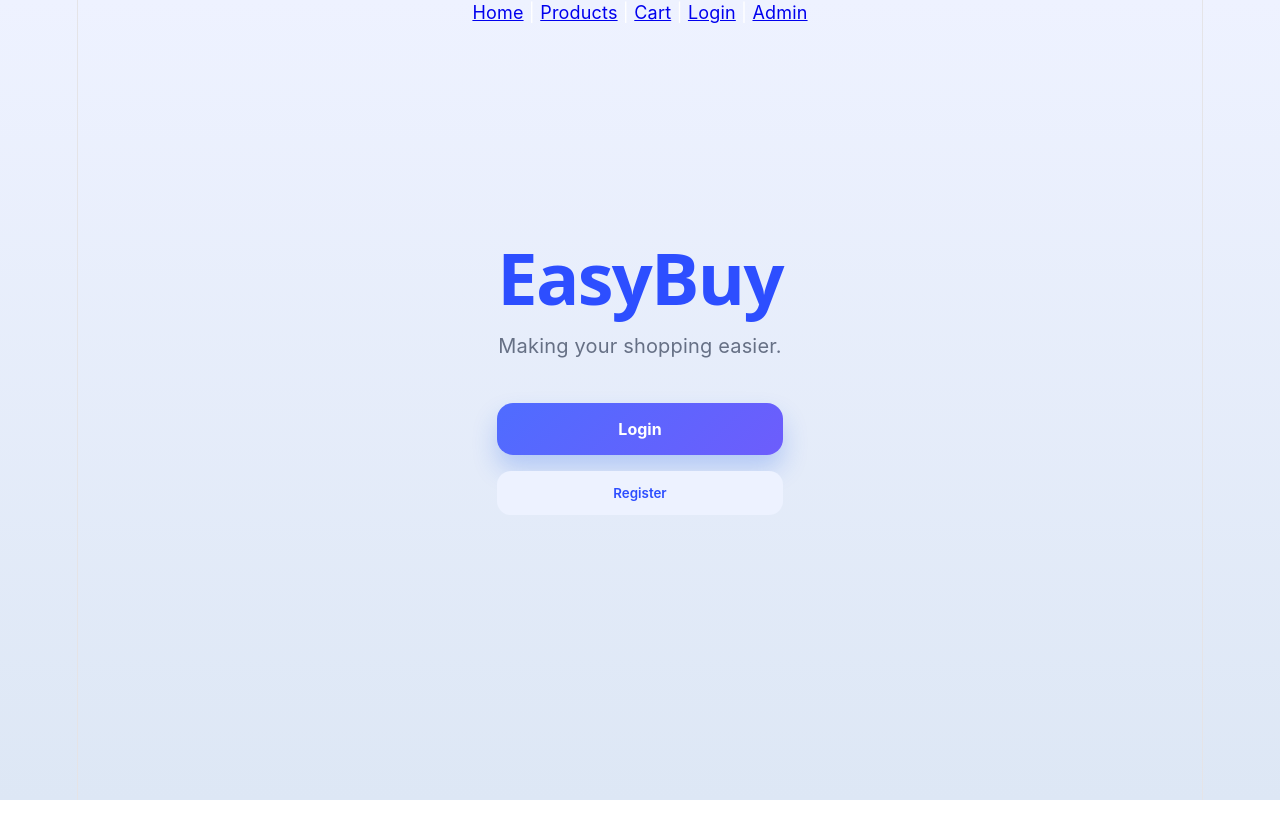
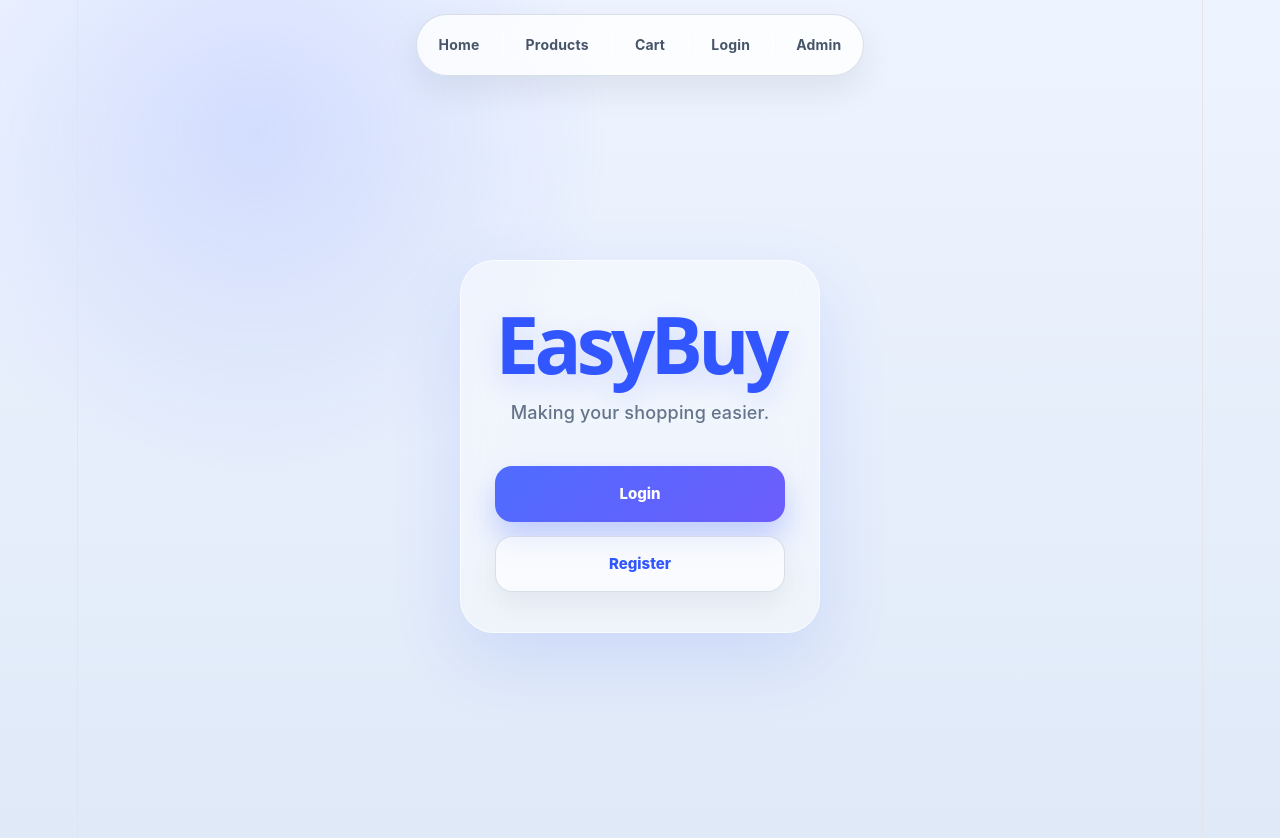
Before and after one commit to ChaseForNothing02/assignment1-shopping-cart, a React app in the folder frontend/: page / in a window 1280 px wide. Shown: the top 838 px of the page. Before the commit the page ends 800 px from the top, so only its background shows below. Built offline with nearby package versions, Linux system fonts and the light colour scheme; the HTML template or start-up script is replaced by a standard one.

Commit message:
improve project layout

```diff
--- a/frontend/src/App.css
+++ b/frontend/src/App.css
@@ -1861,3 +1861,200 @@ button:hover {
     #374151
   );
 }
+/* =====================================================
+   Commit 2 - Home page only UI optimisation
+   Add this at the very bottom of App.css
+   ===================================================== */
+
+/* Remove the old narrow page feeling on home screen */
+body {
+  background:
+    radial-gradient(circle at 20% 15%, rgba(79, 108, 255, 0.16), transparent 28%),
+    linear-gradient(180deg, #eef4ff 0%, #dfe9f7 100%);
+}
+
+/* Only improve the top nav visual */
+nav {
+  position: sticky;
+  top: 14px;
+  z-index: 50;
+
+  width: fit-content;
+  max-width: calc(100% - 32px);
+  margin: 14px auto 0;
+  padding: 8px;
+
+  display: flex;
+  justify-content: center;
+  align-items: center;
+  gap: 6px;
+  flex-wrap: wrap;
+
+  background: rgba(255, 255, 255, 0.78);
+  border: 1px solid rgba(203, 213, 225, 0.75);
+  border-radius: 999px;
+  box-shadow: 0 14px 34px rgba(15, 23, 42, 0.08);
+  backdrop-filter: blur(14px);
+}
+
+nav a {
+  padding: 9px 14px;
+  border-radius: 999px;
+
+  color: #475569;
+  text-decoration: none;
+  font-size: 14px;
+  font-weight: 700;
+
+  transition: 0.18s ease;
+}
+
+nav a:hover {
+  color: #3155ff;
+  background: #eef2ff;
+  transform: translateY(-1px);
+}
+
+/* Home page container */
+.simple-home {
+  min-height: calc(100vh - 88px);
+  padding: 36px 20px 72px;
+
+  display: flex;
+  justify-content: center;
+  align-items: center;
+
+  text-align: center;
+}
+
+/* Home page glass card */
+.simple-home-content {
+  width: min(440px, 100%);
+  margin: 0 auto;
+  padding: 46px 34px 40px;
+
+  display: flex;
+  flex-direction: column;
+  align-items: center;
+  gap: 0;
+
+  border-radius: 34px;
+  background: rgba(255, 255, 255, 0.42);
+  border: 1px solid rgba(255, 255, 255, 0.65);
+  box-shadow: 0 26px 70px rgba(49, 85, 255, 0.13);
+  backdrop-filter: blur(18px);
+}
+
+/* Main title */
+.easybuy-title {
+  margin: 0;
+  font-size: clamp(56px, 7vw, 78px);
+  line-height: 0.95;
+  font-weight: 900;
+  letter-spacing: -0.06em;
+
+  color: #3155ff;
+  text-shadow: 0 10px 28px rgba(49, 85, 255, 0.16);
+}
+
+/* Subtitle */
+.easybuy-subtitle {
+  margin: 18px 0 34px;
+
+  font-size: 18px;
+  line-height: 1.6;
+  font-weight: 500;
+  color: #64748b;
+}
+
+/* Button group */
+.home-buttons {
+  width: 100%;
+
+  display: flex;
+  flex-direction: column;
+  gap: 14px;
+
+  margin-top: 0;
+}
+
+.home-buttons a {
+  width: 100%;
+  text-decoration: none;
+}
+
+.home-buttons button {
+  width: 100%;
+  min-height: 56px;
+
+  border-radius: 17px;
+  font-size: 15px;
+  font-weight: 800;
+}
+
+/* Primary login button */
+.primary-button {
+  border: none;
+  background: linear-gradient(135deg, #4f6cff 0%, #6d5dfc 100%);
+  color: white;
+  box-shadow: 0 16px 30px rgba(79, 108, 255, 0.3);
+}
+
+/* Register button */
+.secondary-button {
+  border: 1px solid rgba(203, 213, 225, 0.75);
+  background: rgba(255, 255, 255, 0.58);
+  color: #3155ff;
+  box-shadow: 0 12px 26px rgba(15, 23, 42, 0.06);
+}
+
+.primary-button:hover,
+.secondary-button:hover {
+  transform: translateY(-2px);
+}
+
+.primary-button:active,
+.secondary-button:active {
+  transform: translateY(0);
+}
+
+/* Mobile optimisation */
+@media (max-width: 640px) {
+  nav {
+    top: 8px;
+    max-width: calc(100% - 20px);
+    margin-top: 8px;
+    padding: 6px;
+    border-radius: 22px;
+  }
+
+  nav a {
+    padding: 8px 10px;
+    font-size: 13px;
+  }
+
+  .simple-home {
+    min-height: calc(100vh - 76px);
+    padding: 72px 16px 48px;
+    align-items: flex-start;
+  }
+
+  .simple-home-content {
+    width: 100%;
+    padding: 38px 22px 32px;
+    border-radius: 28px;
+  }
+
+  .easybuy-title {
+    font-size: 54px;
+  }
+
+  .easybuy-subtitle {
+    margin: 16px 0 30px;
+    font-size: 16px;
+  }
+
+  .home-buttons button {
+    min-height: 54px;
+  }
+}
```
